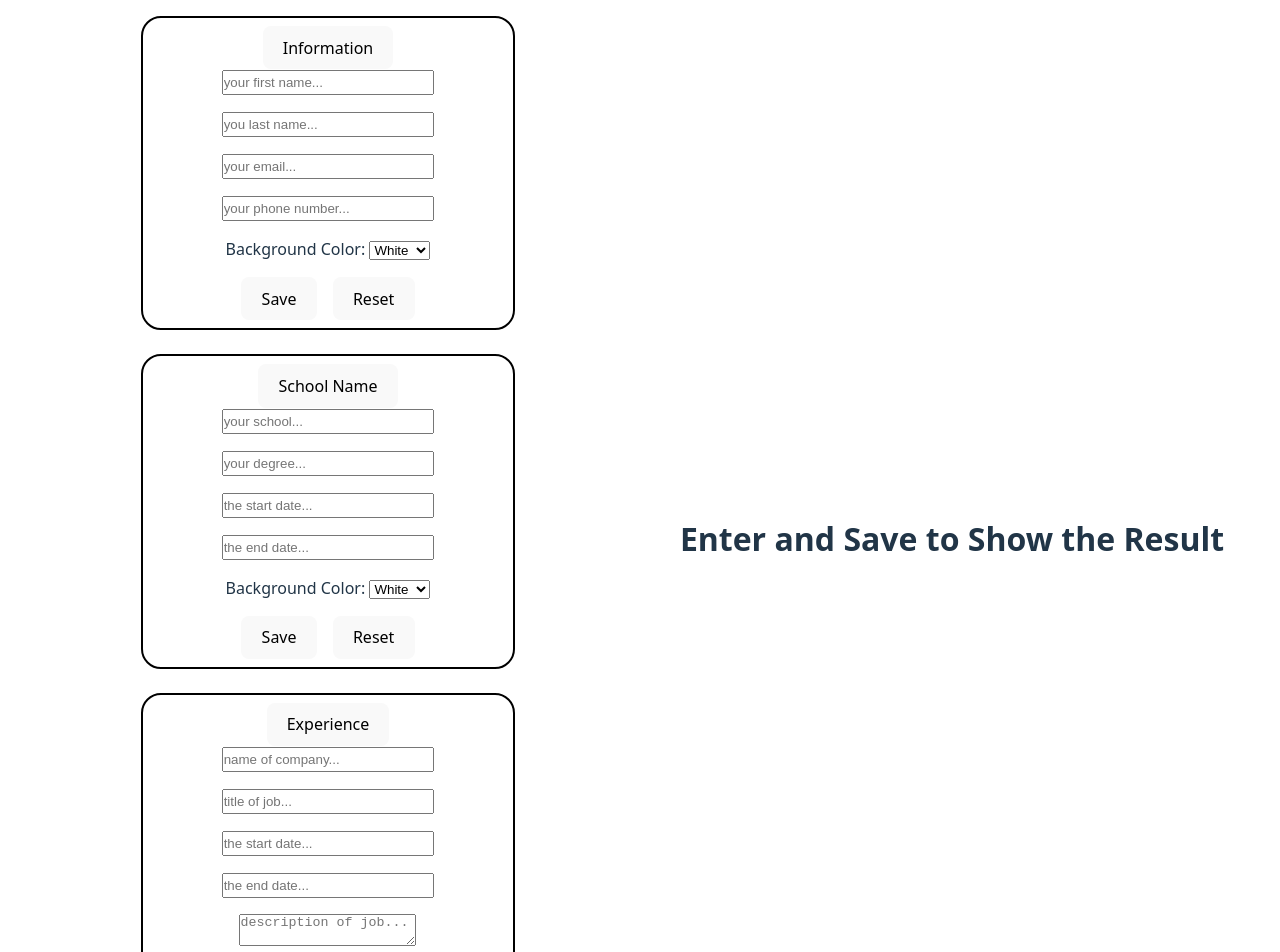
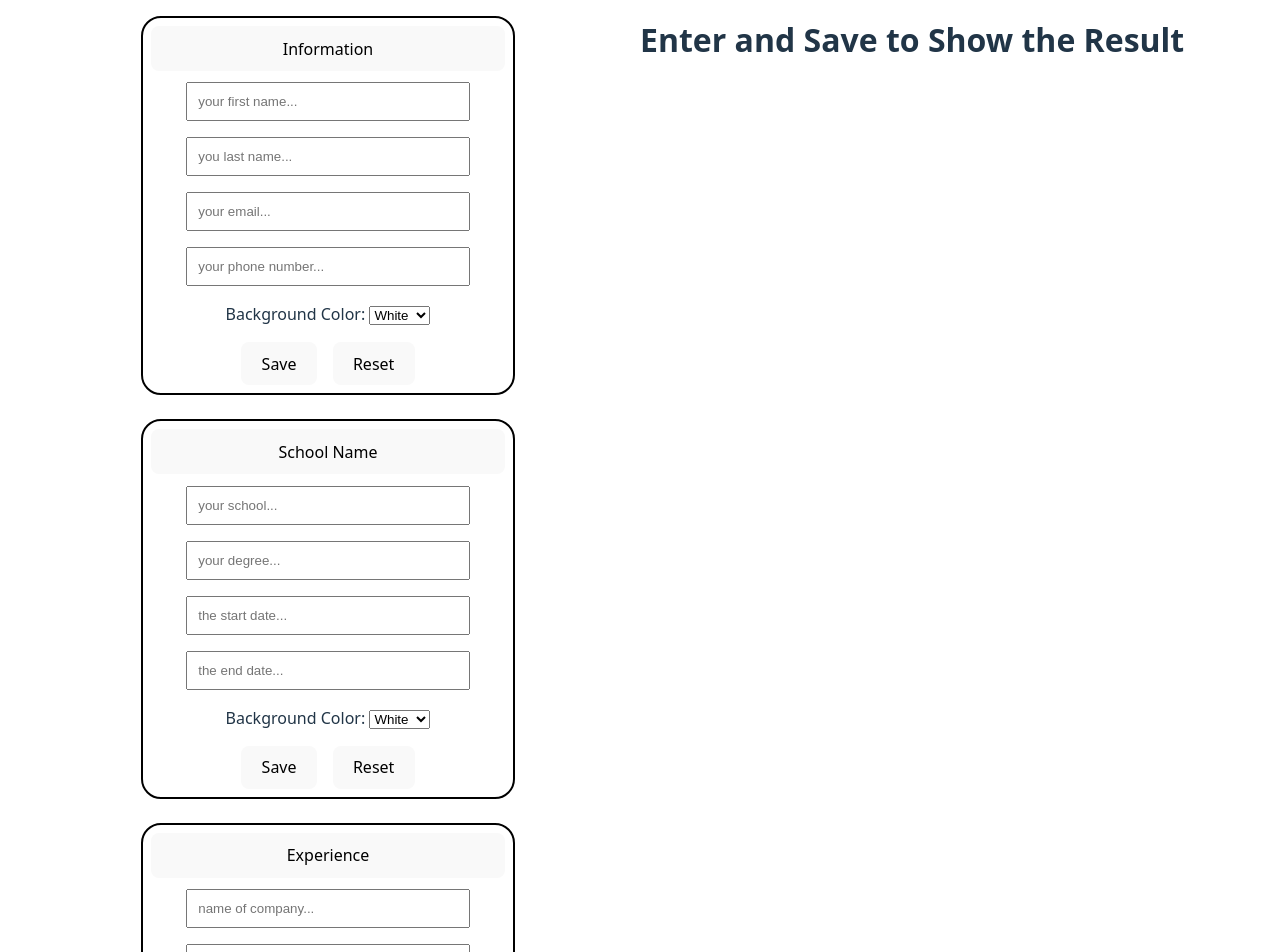
Before and after one commit to rasooli451/CVgenerator, a React (Vite) app: page / in a window 1280 px wide. Shown: the top 952 px of the page. Built offline with nearby package versions, Linux system fonts and the light colour scheme.

Commit message:
finished up stylings for forms and result side of the page

```diff
--- a/src/top.css
+++ b/src/top.css
@@ -22,8 +22,8 @@
 }
 
 input{
-    height: 25px;
-    width: 60%;
+    width: 80%;
+    padding: 10px;
 }
 
 
@@ -41,7 +41,48 @@ button + button{
 .result{
     max-width: 900px;
     width: 50%;
+}
+
+
+.toggle{
+    width: 100%;
+    height: 45px;
+    text-align: center;
+    margin-bottom: 0.7em;
+}
+
+textarea{
+    resize: none;
+    width: 80%;
+    padding: 1em;
+}
+
+
+.hideComp{
+    width: 60%;
+    text-align: center;
+}
+.sect{
+    width: 100%;
+}
+
+.infosect{
+    text-align: center;
+}
+
+.infosect, .educationsect{
+    padding: 1em;
+}
+
+.education{
+    text-align: center;
+}
+
+.educationsect{
     display: flex;
-    justify-content: center;
-    align-items: center;
+    gap: 20px;
 }
+.otherInfo{
+    display: flex;
+    justify-content: space-around;
+}
```
